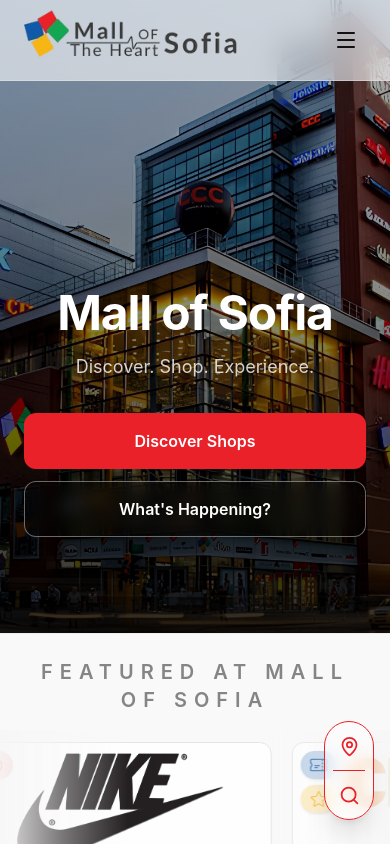
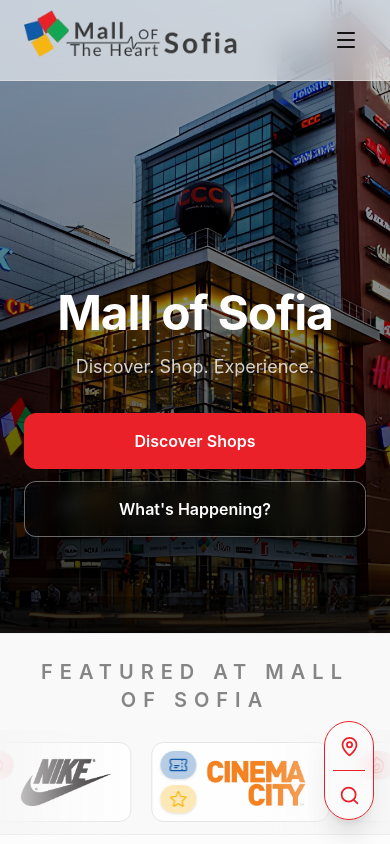
Before and after one commit to tuttest09225-droid/mallOfSofia, a React (Vite) app: page / in a window 390 px wide. Shown: the top 844 px of the page. Built offline with nearby package versions, Linux system fonts and the light colour scheme.

Commit message:
Add files via upload

```diff
--- a/src/components/Home/FeaturedPartners.tsx
+++ b/src/components/Home/FeaturedPartners.tsx
@@ -154,7 +154,7 @@ function PartnerCard({ partner }: PartnerCardProps) {
       aria-label={t("featuredPartners.visit", {
         name: partner.name,
       })}
-      className="group relative flex h-32 min-w-60 snap-start items-center justify-center overflow-hidden rounded-xl border border-base-300 bg-base-100/90 p-10 transition-all duration-300 hover:-translate-y-1 hover:border-primary hover:shadow-lg sm:min-w-[260px]"
+      className="group relative flex h-20 min-w-24 lg:h-32 lg:min-w-60 snap-start items-center justify-center overflow-hidden rounded-xl border border-base-300 bg-base-100/90 ps-12 pe-4 py-8 lg:p-10 transition-all duration-300 hover:-translate-y-1 hover:border-primary hover:shadow-lg sm:min-w-[260px]"
     >
       {/* Brand Logo */}
       <div className="flex h-full w-full items-center justify-center">
@@ -162,7 +162,7 @@ function PartnerCard({ partner }: PartnerCardProps) {
           <img
             src={partner.logo}
             alt={partner.name}
-            className="max-h-32 object-contain transition-all duration-300 group-hover:scale-105"
+            className="max-h-14 lg:max-h-32 object-contain transition-all duration-300 group-hover:scale-105"
           />
         ) : (
           <span className="text-2xl font-semibold tracking-wide text-base-content/40 transition-colors duration-300 group-hover:text-base-content">
```
